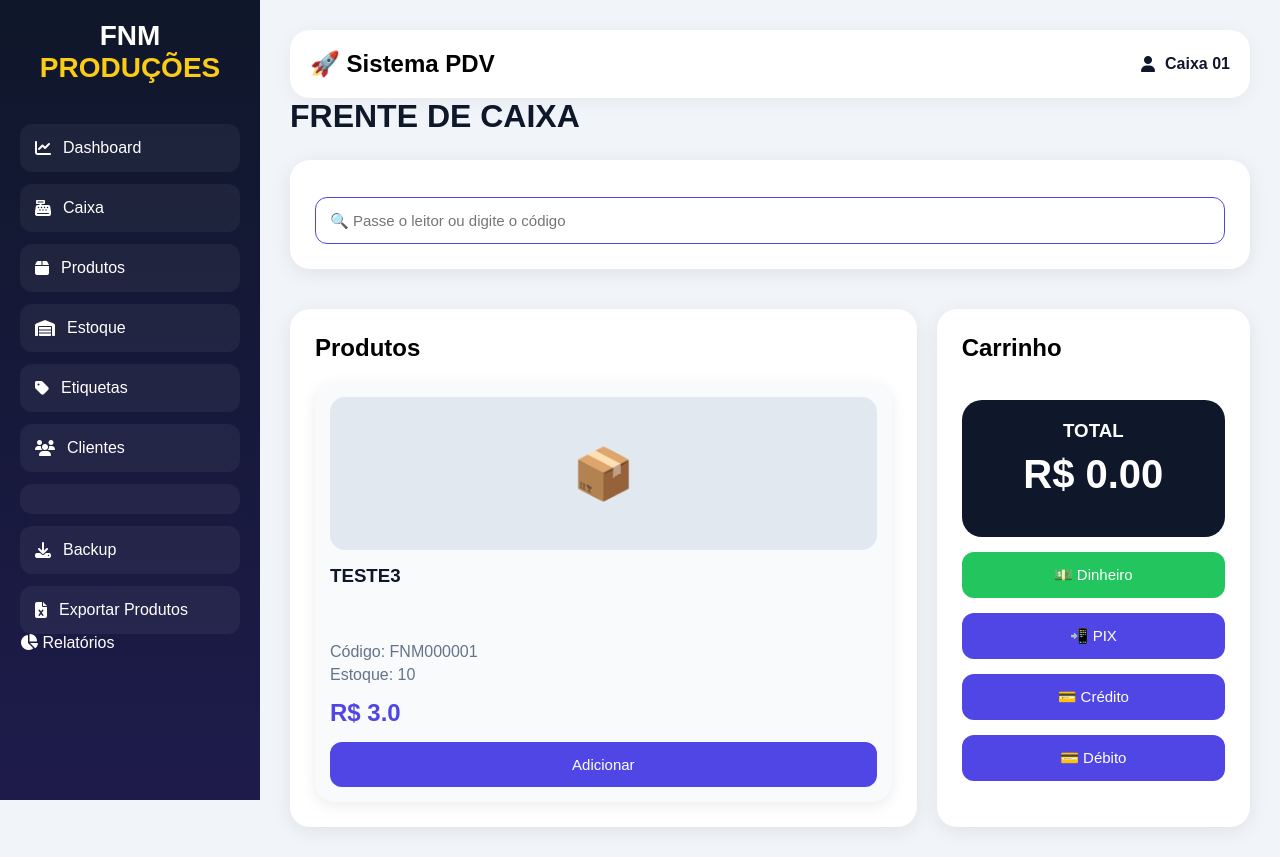
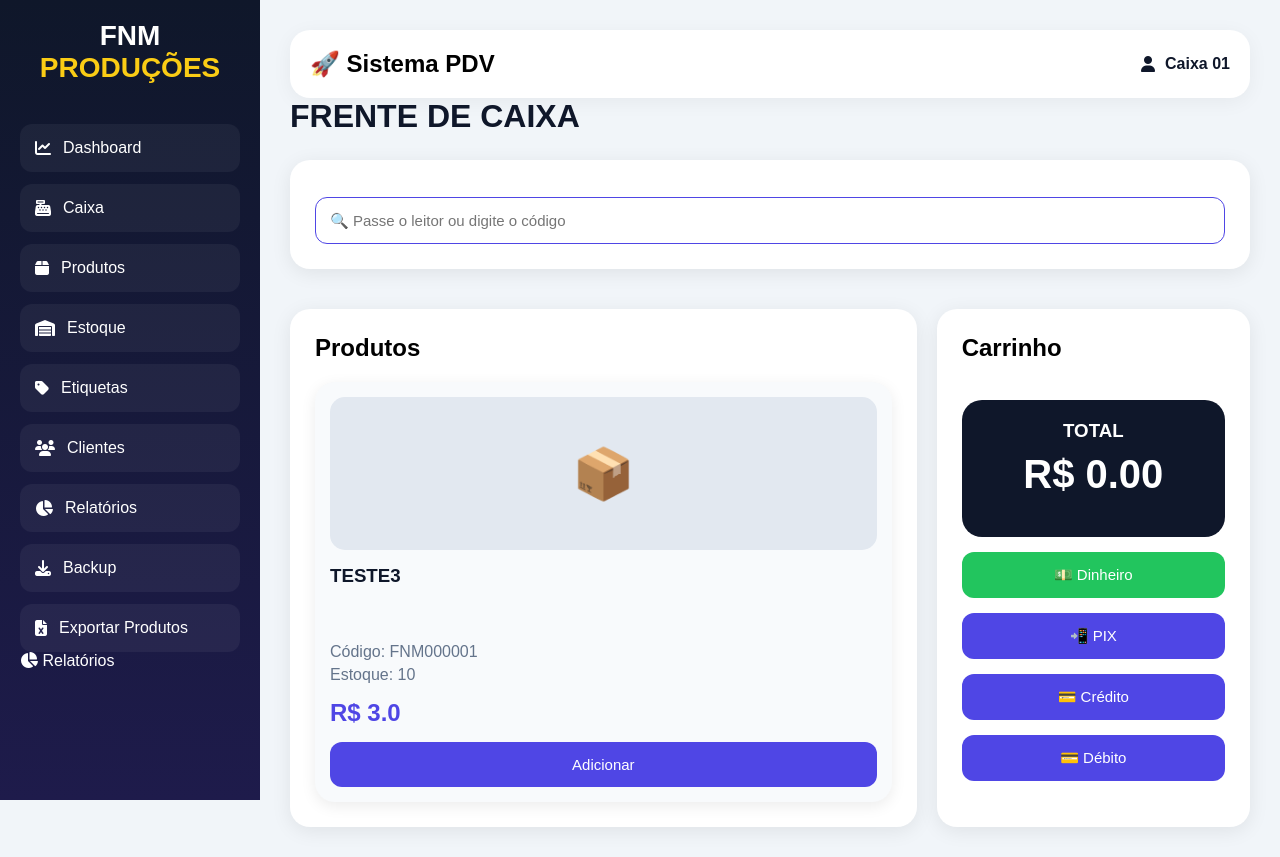
Before and after one commit to wsantana71/fnm-pdv, a Flask app: page /caixa in a window 1280 px wide. Run offline with Flask 3, Linux system fonts and the light colour scheme.

Commit message:
corrigindo menu

```diff
--- a/templates/base.html
+++ b/templates/base.html
@@ -502,7 +502,6 @@
 </a>
 
 
-</a>
 <a href="/clientes">
 
     <i class="fa-solid fa-users"></i>
@@ -514,6 +513,15 @@
 </a>
 
 <a href="/relatorios">
+
+    <i class="fa-solid fa-chart-pie"></i>
+
+    <span>
+        Relatórios
+    </span>
+
+</a>
+
 <a href="/backup">
 
     <i class="fa-solid fa-download"></i>
@@ -523,6 +531,7 @@
     </span>
 
 </a>
+
 <a href="/exportar_produtos">
 
     <i class="fa-solid fa-file-excel"></i>
```
Lines whose indentation alone changed are shown as unchanged.
